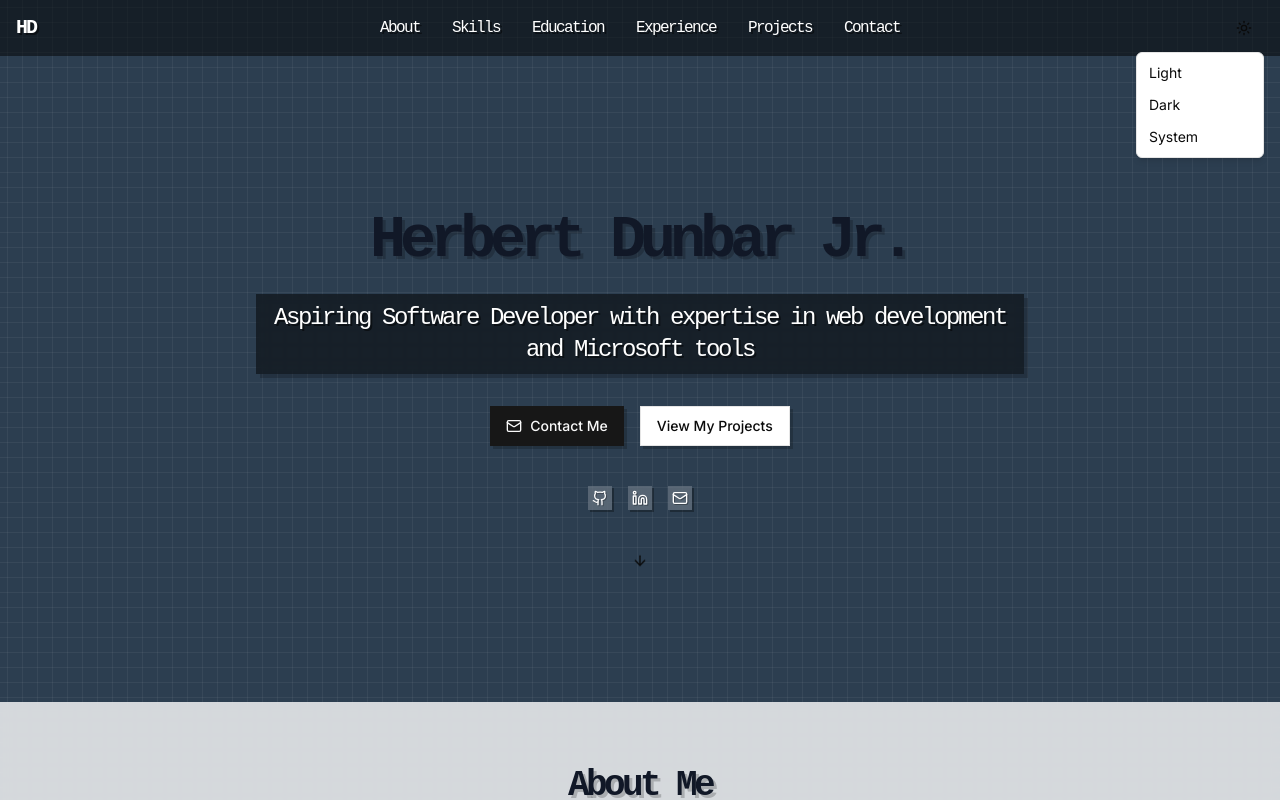
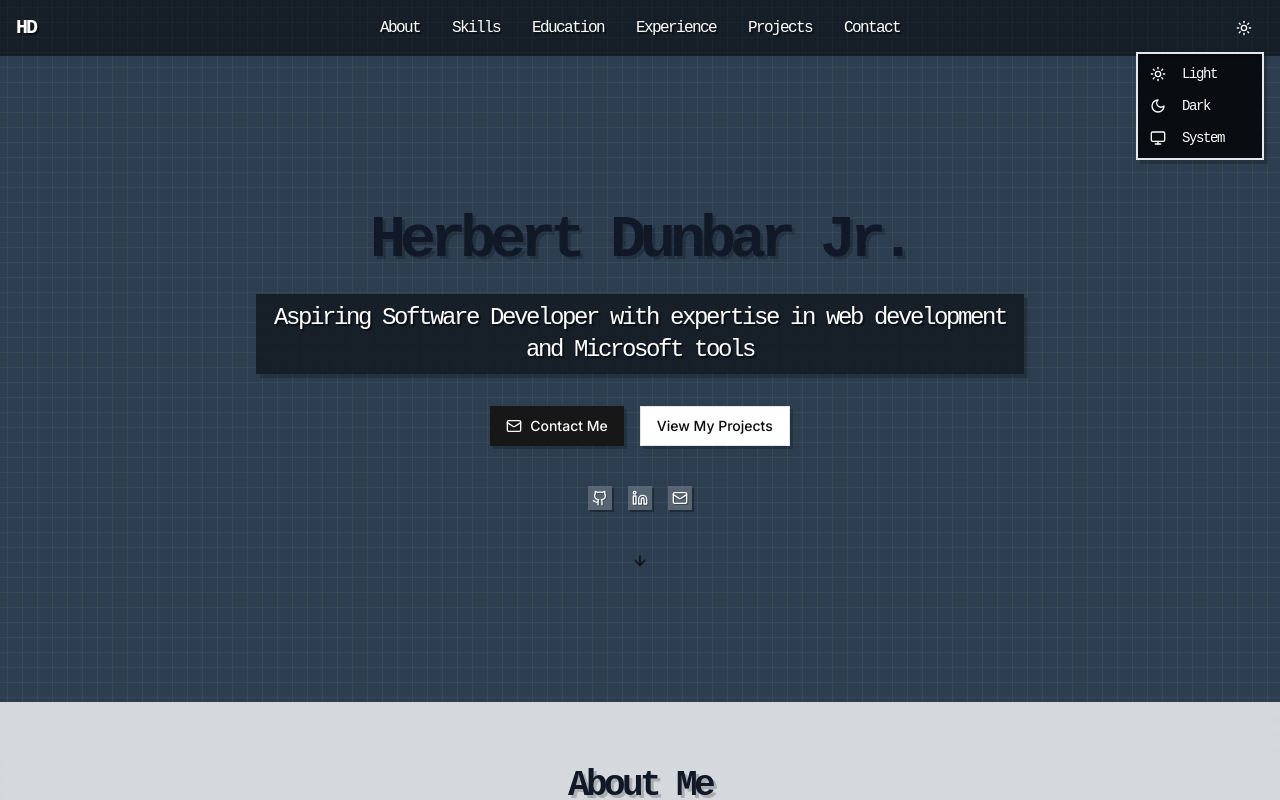
Before and after one commit to Herbertdunbar/Personal-Website, a Next.js app: page / in a window 1280 px wide. Both pictures are taken after a click on the button "Toggle theme". Shown: the top 800 px of the page. Built offline with nearby package versions, Linux system fonts and the light colour scheme.

Commit message:
feat: ensure all icons in mode toggle are white
Add icons to dropdown menu items and apply text-white class for consistency.

Co-authored-by: Herbert Dunbar <182648424+Herbertdunbar@users.noreply.github.com>

```diff
--- a/components/mode-toggle.tsx
+++ b/components/mode-toggle.tsx
@@ -11,16 +11,50 @@ export function ModeToggle() {
   return (
     <DropdownMenu>
       <DropdownMenuTrigger asChild>
-        <Button variant="ghost" size="icon">
-          <Sun className="h-[1.2rem] w-[1.2rem] rotate-0 scale-100 transition-all dark:-rotate-90 dark:scale-0" />
-          <Moon className="absolute h-[1.2rem] w-[1.2rem] rotate-90 scale-0 transition-all dark:rotate-0 dark:scale-100" />
+        <Button variant="ghost" size="icon" className="text-white">
+          <Sun
+            className="h-[1.2rem] w-[1.2rem] rotate-0 scale-100 transition-all dark:-rotate-90 dark:scale-0 text-white"
+            style={{ filter: "drop-shadow(1px 1px 0 rgba(0,0,0,0.5))" }}
+          />
+          <Moon
+            className="absolute h-[1.2rem] w-[1.2rem] rotate-90 scale-0 transition-all dark:rotate-0 dark:scale-100 text-white"
+            style={{ filter: "drop-shadow(1px 1px 0 rgba(0,0,0,0.5))" }}
+          />
           <span className="sr-only">Toggle theme</span>
         </Button>
       </DropdownMenuTrigger>
-      <DropdownMenuContent align="end">
-        <DropdownMenuItem onClick={() => setTheme("light")}>Light</DropdownMenuItem>
-        <DropdownMenuItem onClick={() => setTheme("dark")}>Dark</DropdownMenuItem>
-        <DropdownMenuItem onClick={() => setTheme("system")}>System</DropdownMenuItem>
+      <DropdownMenuContent
+        align="end"
+        className="bg-black/80 dark:bg-black/80 backdrop-blur-sm border-2 border-gray-200 dark:border-gray-800 rounded-none"
+        style={{ boxShadow: "4px 4px 0 rgba(0,0,0,0.2)" }}
+      >
+        <DropdownMenuItem onClick={() => setTheme("light")} className="pixel-font text-white">
+          <Sun className="mr-2 h-4 w-4 text-white" />
+          Light
+        </DropdownMenuItem>
+        <DropdownMenuItem onClick={() => setTheme("dark")} className="pixel-font text-white">
+          <Moon className="mr-2 h-4 w-4 text-white" />
+          Dark
+        </DropdownMenuItem>
+        <DropdownMenuItem onClick={() => setTheme("system")} className="pixel-font text-white">
+          <svg
+            xmlns="http://www.w3.org/2000/svg"
+            width="16"
+            height="16"
+            viewBox="0 0 24 24"
+            fill="none"
+            stroke="currentColor"
+            strokeWidth="2"
+            strokeLinecap="round"
+            strokeLinejoin="round"
+            className="mr-2 h-4 w-4 text-white"
+          >
+            <rect x="2" y="3" width="20" height="14" rx="2" ry="2"></rect>
+            <line x1="8" y1="21" x2="16" y2="21"></line>
+            <line x1="12" y1="17" x2="12" y2="21"></line>
+          </svg>
+          System
+        </DropdownMenuItem>
       </DropdownMenuContent>
     </DropdownMenu>
   )
```
